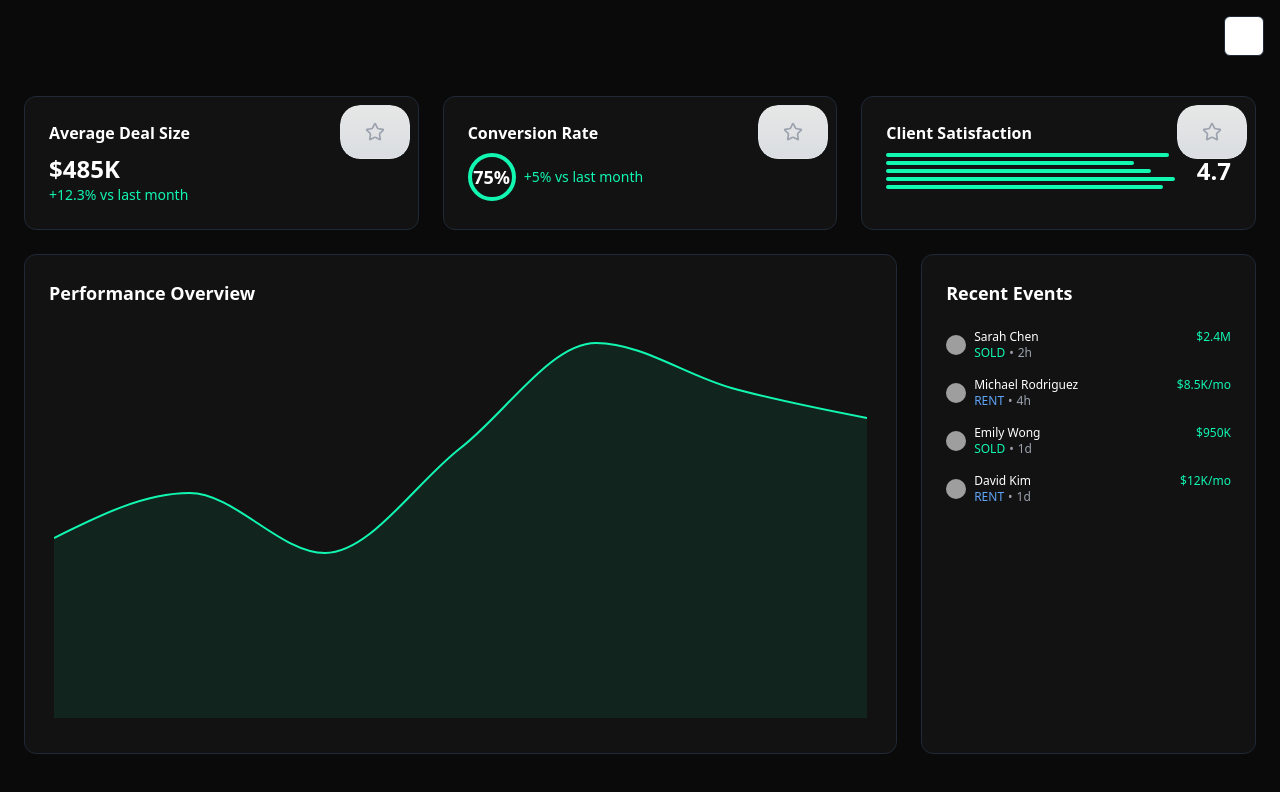
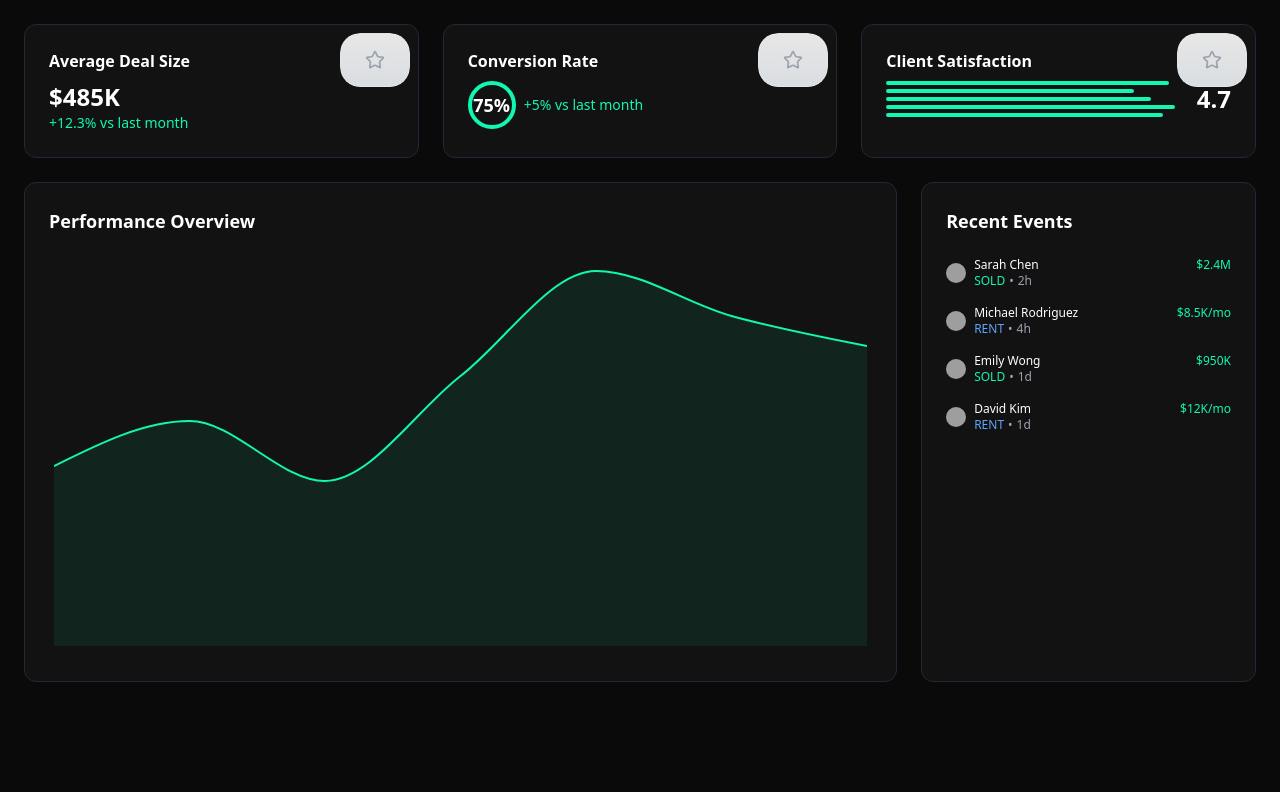
Before and after one commit to lkmariobros/chartopia-wonder-visuals, a React (Vite) app: page / in a window 1280 px wide. Shown: the top 792 px of the page. Built offline with nearby package versions, Linux system fonts and the light colour scheme; grey boxes are pictures that could not be loaded.

Commit message:
Remove unnecessary code
This commit removes code that is no longer needed.

```diff
--- a/src/pages/Index.tsx
+++ b/src/pages/Index.tsx
@@ -1,25 +1,10 @@
 
-import { useState } from 'react';
-import { Button } from "@/components/ui/button";
 import ChartDemo from '../components/ChartDemo';
-import { SunIcon, MoonIcon } from 'lucide-react';
 
 const Index = () => {
-  const [isDarkMode, setIsDarkMode] = useState(true);
-
   return (
-    <div className={`min-h-screen ${isDarkMode ? 'bg-[#0a0a0a]' : 'bg-gray-100'}`}>
-      <div className="w-full p-4 flex justify-end">
-        <Button
-          variant="outline"
-          size="icon"
-          className={`${isDarkMode ? 'border-gray-800 text-white' : 'border-gray-200'}`}
-          onClick={() => setIsDarkMode(!isDarkMode)}
-        >
-          {isDarkMode ? <SunIcon className="h-4 w-4" /> : <MoonIcon className="h-4 w-4" />}
-        </Button>
-      </div>
-      <ChartDemo isDarkMode={isDarkMode} />
+    <div className="min-h-screen bg-[#0a0a0a]">
+      <ChartDemo isDarkMode={true} />
     </div>
   );
 };
```
